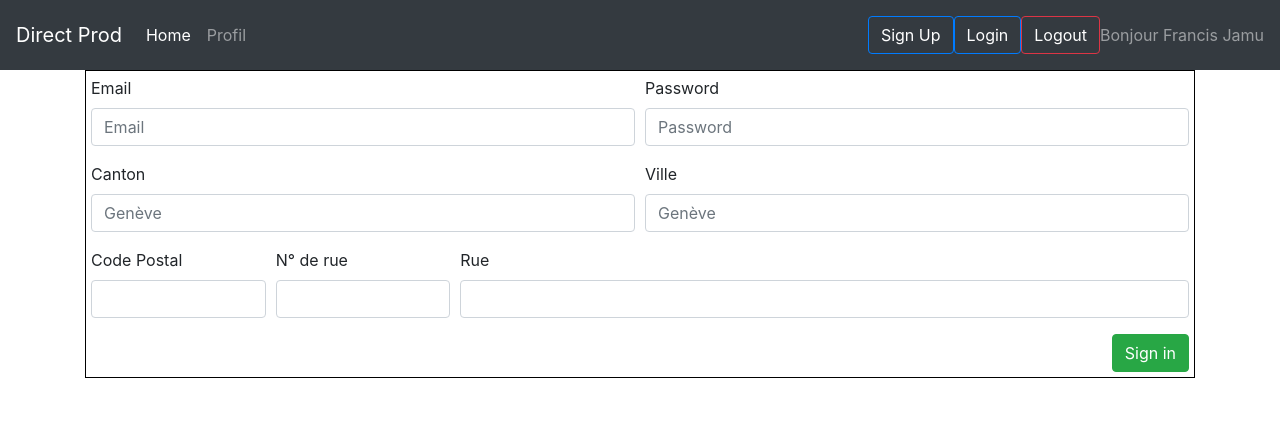
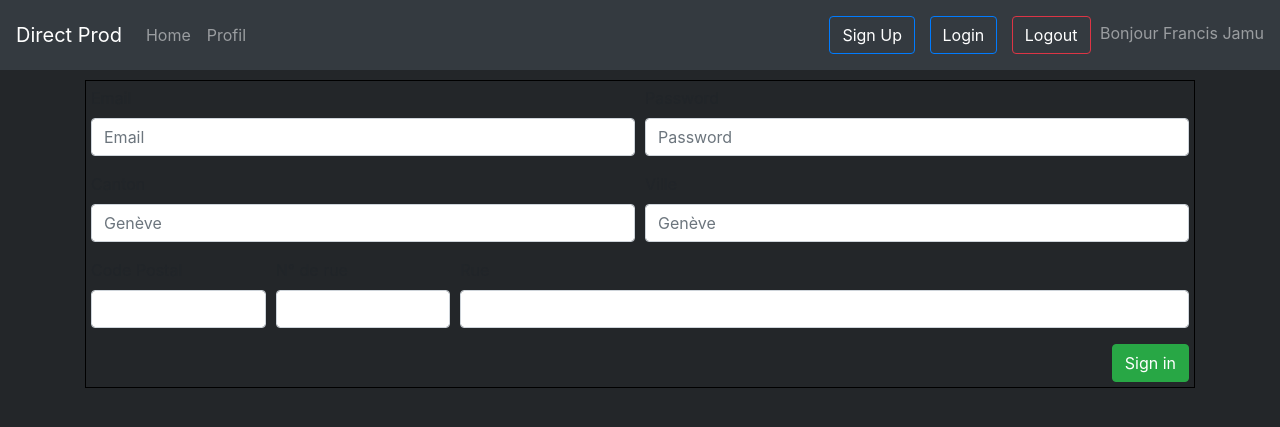
Before and after one commit to AldwynN/DirectProd, a PHP site: page /M_signIn.html in a window 1280 px wide. Shown: the top 427 px of the page. Run offline with PHP 8.4, Linux system fonts and the light colour scheme.

Commit message:
Avancement CSS

```diff
--- a/M_profil.html
+++ b/M_profil.html
@@ -6,6 +6,8 @@
         <meta name="viewport" content="width=device-width, initial-scale=1">
         <!-- Bootstrap CSS & JS -->
         <link href="css/bootstrap-4.2.1-dist/css/bootstrap.min.css" rel="stylesheet" type="text/css"/>
+        <script src="https://ajax.googleapis.com/ajax/libs/jquery/1.12.4/jquery.min.js"></script>
+        <script src="css/bootstrap-4.2.1-dist/js/bootstrap.min.js" type="text/javascript"></script>
         <!-- Personnal CSS -->
         <link href="css/test.css" rel="stylesheet" type="text/css"/>
     </head>
--- a/M_signIn.html
+++ b/M_signIn.html
@@ -6,6 +6,8 @@
         <meta name="viewport" content="width=device-width, initial-scale=1">
         <!-- Bootstrap CSS & JS -->
         <link href="css/bootstrap-4.2.1-dist/css/bootstrap.min.css" rel="stylesheet" type="text/css"/>
+        <script src="https://ajax.googleapis.com/ajax/libs/jquery/1.12.4/jquery.min.js"></script>
+        <script src="css/bootstrap-4.2.1-dist/js/bootstrap.min.js" type="text/javascript"></script>
         <!-- Personnal CSS -->
         <link href="css/test.css" rel="stylesheet" type="text/css"/>
     </head>
@@ -16,22 +18,28 @@
                 <span class="navbar-toggler-icon"></span>
             </button>
             <div class="collapse navbar-collapse" id="navbarText">
-                <ul class="navbar-nav mr-auto">
+                <div class="navbar-nav mr-auto">
+                    <a class="nav-item nav-link" href="#">Home</a>
+                    <a class="nav-item nav-link" href="#">Profil</a>
+                </div>
+                <!--<ul class="navbar-nav mr-auto">
                     <li class="nav-item active">
                         <a class="nav-link" href="#">Home</a>
                     </li>
                     <li class="nav-item">
                         <a class="nav-link" href="#">Profil</a>
                     </li>
-                </ul>
-                <span class="navbar-text testMargin"><a href="#" class="btn btn-outline-primary ">Sign Up</a></span>
-                <span class="navbar-text testMargin"><a href="#" class="btn btn-outline-primary">Login</a></span>
-                <span class="navbar-text testMargin"><a href="#" class="btn btn-outline-danger">Logout</a></span>
-                <span class="navbar-text">Bonjour Francis Jamu</span>
+                </ul>-->
+                <div class="">
+                    <span class="navbar-text testMarginHorizontal"><a href="#" class="btn btn-outline-primary ">Sign Up</a></span>
+                    <span class="navbar-text testMarginHorizontal"><a href="#" class="btn btn-outline-primary">Login</a></span>
+                    <span class="navbar-text testMarginHorizontal"><a href="#" class="btn btn-outline-danger">Logout</a></span>
+                    <span class="navbar-text">Bonjour Francis Jamu</span>
+                </div>
             </div>
         </nav>
         <div class="container">
-            <form class="testMargin testBorder testPadding">
+            <form class="testMarginVertical testBorder testPadding">
                 <div class="form-row">
                     <div class="form-group col-md-6">
                         <label for="inputEmail4">Email</label>
@@ -67,7 +75,7 @@
                     </div>
                 </div>
                 <div class="text-right">
-                <button type="submit" class="btn btn-success">Sign in</button>
+                    <button type="submit" class="btn btn-success">Sign in</button>
                 </div>
             </form>
         </div>
--- a/css/test.css
+++ b/css/test.css
@@ -17,10 +17,32 @@
 }
 
 .media{
-    box-shadow: 2px 2px 18px 1px rgba(0,0,0,1);
+    border: 1px solid;
+    border-color: #e8e5e6;
+    border-radius: 2%;
+
 }
+.media:hover{
+    box-shadow: 2px 2px 18px 1px rgba(239, 241, 162, 1);
+    transition: box-shadow 0.3s ease-in-out;
+}
+.media:not(:hover){
+        transition: box-shadow 1s ease-out;
 
+}
 .testWidth{
     width: 10%;
     float: right;
 }
+body{
+    background-color: #232629;
+}
+.title{
+    color: #f5f3b3;
+}
+.corps{
+    color: #ececec;
+}
+.NameUser{
+    color: #f1d492;
+}
```
Also changed, not shown: M_index.html (+10 -8 lines).
